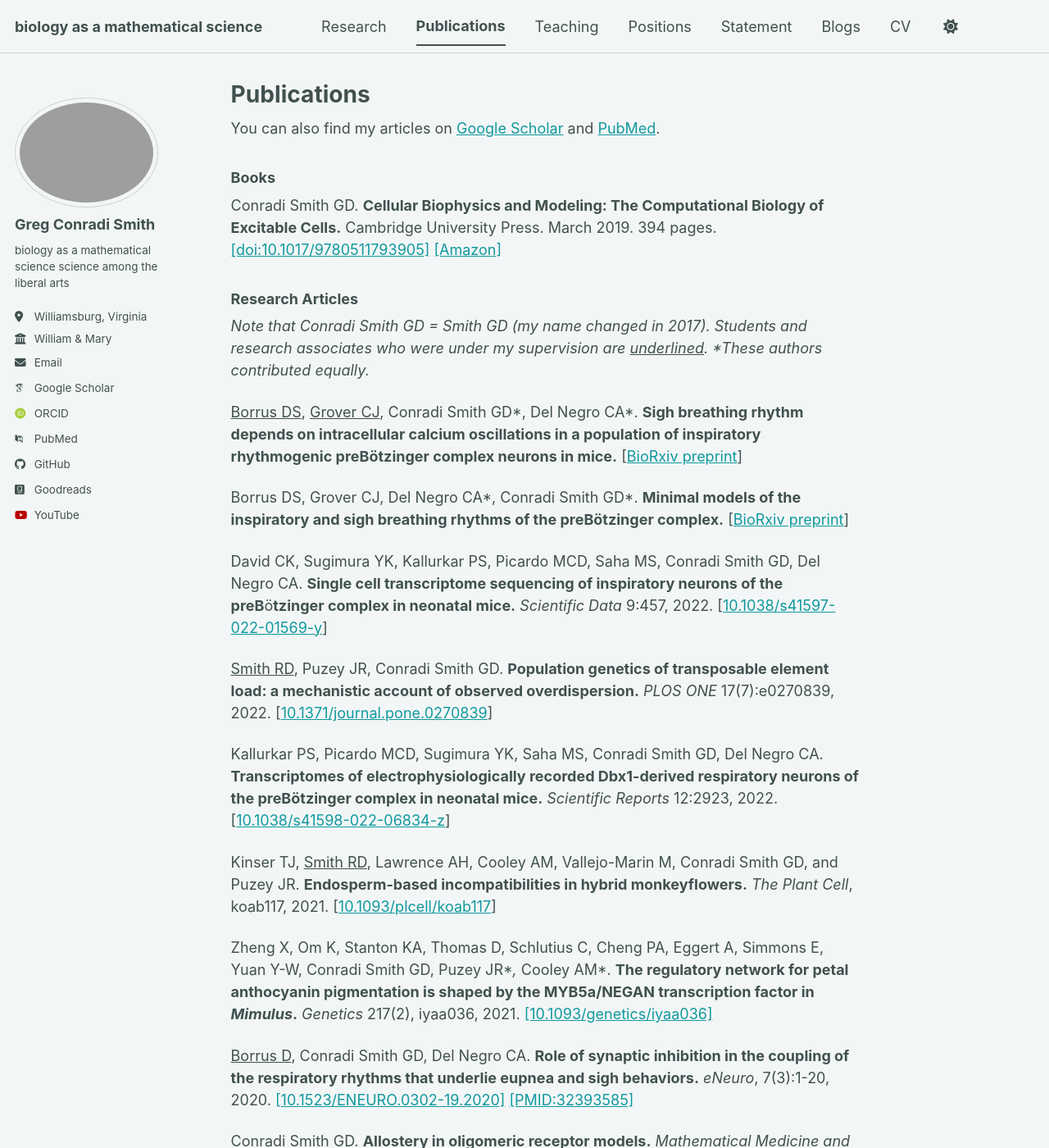
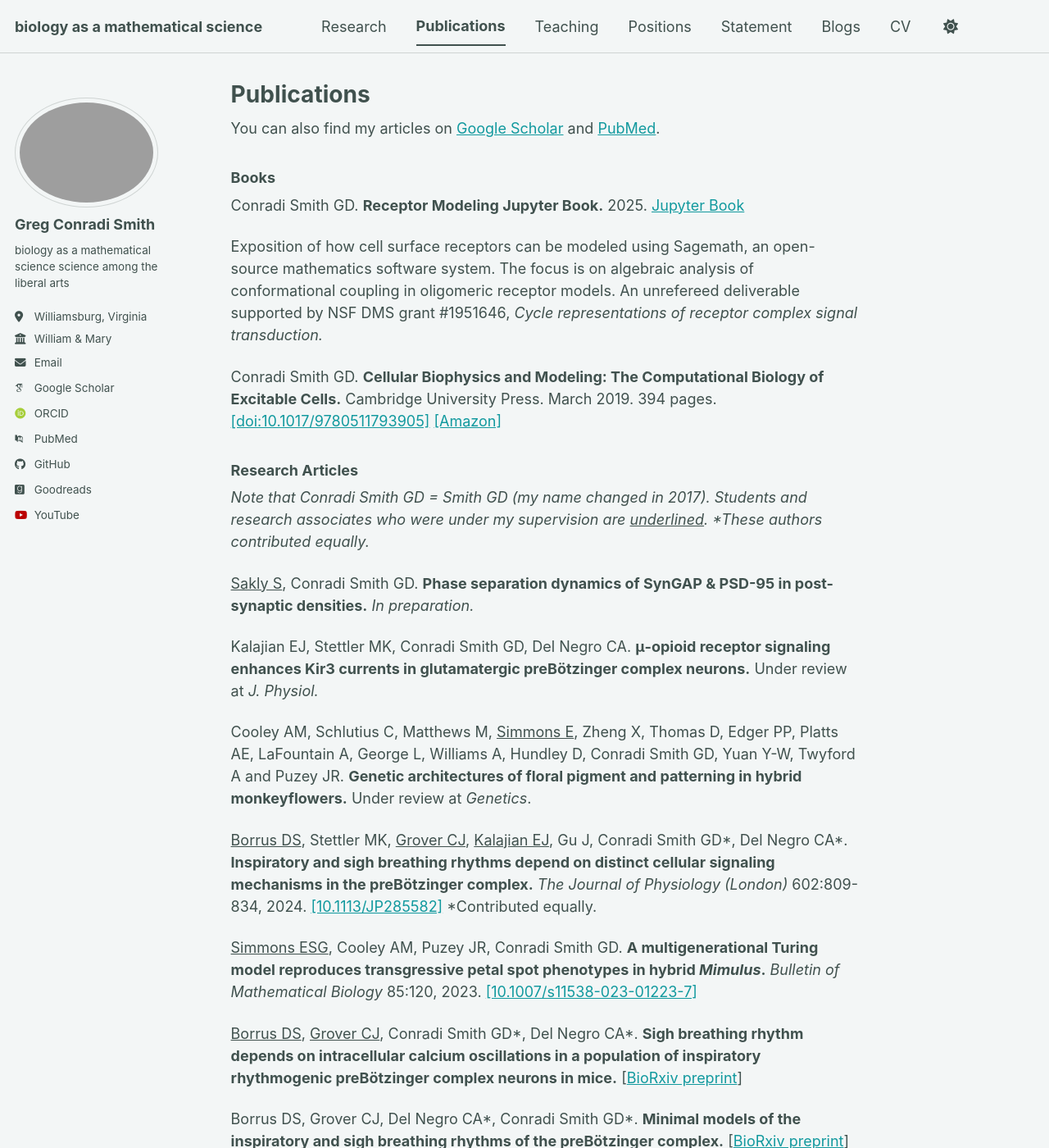
Before and after one commit to gregconradismith/gregconradismith.github.io, a Jekyll site: the page built from _pages/publications.md, in a window 1280 px wide and 1400 px high. Shown: the whole window at 82% size. Built offline with Jekyll 4.4.1, drawn with Linux system fonts in a browser that asks for light colours; some web fonts are replaced; a script bundle is joined from its source files by our own code; library files that are not in the unit come from our copies.

Commit message:
Add recent publications

```diff
--- a/_pages/publications.md
+++ b/_pages/publications.md
@@ -10,11 +10,25 @@ You can also find my articles on [Google Scholar]({{ site.author.googlescholar }
 
 ### Books
 
+Conradi Smith GD. **Receptor Modeling Jupyter Book.** 2025. [Jupyter Book](https://gregconradismith.github.io/receptor-modeling-jupyter-book/intro.html)
+
+Exposition of how cell surface receptors can be modeled using Sagemath, an open-source mathematics software system. The focus is on algebraic analysis of conformational coupling in oligomeric receptor models. An unrefereed deliverable supported by NSF DMS grant #1951646, *Cycle representations of receptor complex signal transduction.*
+
 Conradi Smith GD. **Cellular Biophysics and Modeling: The Computational Biology of Excitable Cells.** Cambridge University Press. March 2019. 394 pages. [\[doi:10.1017/9780511793905\]](https://doi.org/10.1017/9780511793905) [\[Amazon\]](https://www.amazon.com/dp/0521183057)
 
 ### Research Articles
 
 *Note that Conradi Smith GD = Smith GD (my name changed in 2017). Students and research associates who were under my supervision are <span style="text-decoration:underline">underlined</span>. \*These authors contributed equally.*
+
+<span style="text-decoration:underline">Sakly S</span>, Conradi Smith GD. **Phase separation dynamics of SynGAP & PSD-95 in post-synaptic densities.** *In preparation.*
+
+Kalajian EJ, Stettler MK, Conradi Smith GD, Del Negro CA. **&mu;-opioid receptor signaling enhances Kir3 currents in glutamatergic preB<span class="kbd">ö</span>tzinger complex neurons.** Under review at *J. Physiol.*
+
+Cooley AM, Schlutius C, Matthews M, <span style="text-decoration:underline">Simmons E</span>, Zheng X, Thomas D, Edger PP, Platts AE, LaFountain A, George L, Williams A, Hundley D, Conradi Smith GD, Yuan Y-W, Twyford A and Puzey JR. **Genetic architectures of floral pigment and patterning in hybrid monkeyflowers.** Under review at *Genetics*.
+
+<span style="text-decoration:underline">Borrus DS</span>, Stettler MK, <span style="text-decoration:underline">Grover CJ</span>, <span style="text-decoration:underline">Kalajian EJ</span>, Gu J, Conradi Smith GD\*, Del Negro CA\*. **Inspiratory and sigh breathing rhythms depend on distinct cellular signaling mechanisms in the preB<span class="kbd">ö</span>tzinger complex.** *The Journal of Physiology (London)* 602:809-834, 2024. [\[10.1113/JP285582\]](https://physoc.onlinelibrary.wiley.com/doi/10.1113/JP285582) \*Contributed equally.
+
+<span style="text-decoration:underline">Simmons ESG</span>, Cooley AM, Puzey JR, Conradi Smith GD. **A multigenerational Turing model reproduces transgressive petal spot phenotypes in hybrid *Mimulus*.** *Bulletin of Mathematical Biology* 85:120, 2023. [\[10.1007/s11538-023-01223-7\]](https://link.springer.com/article/10.1007/s11538-023-01223-7)
 
 <span style="text-decoration:underline">Borrus DS</span>, <span style="text-decoration:underline">Grover CJ</span>, Conradi Smith GD\*, Del Negro CA\*. **Sigh breathing rhythm depends on intracellular calcium oscillations in a population of inspiratory rhythmogenic preB<span class="kbd">ö</span>tzinger complex neurons in mice.** \[[BioRxiv preprint](https://doi.org/10.1101/2022.05.05.490664)\]
 
```
Also changed, not shown: scripts/import_wordpress_content.js (+36 -1 lines).
